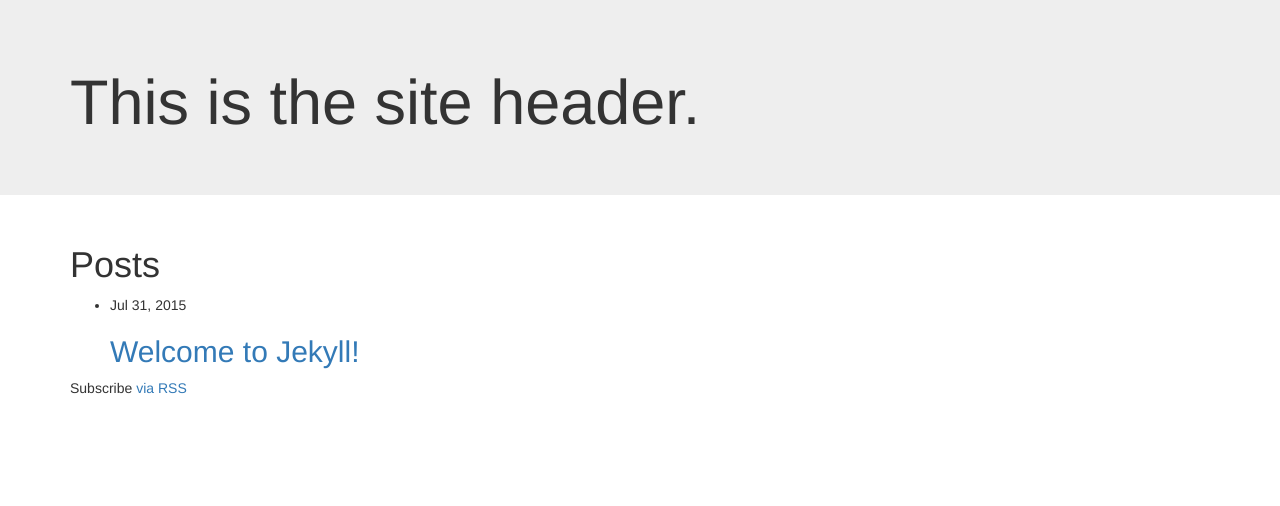
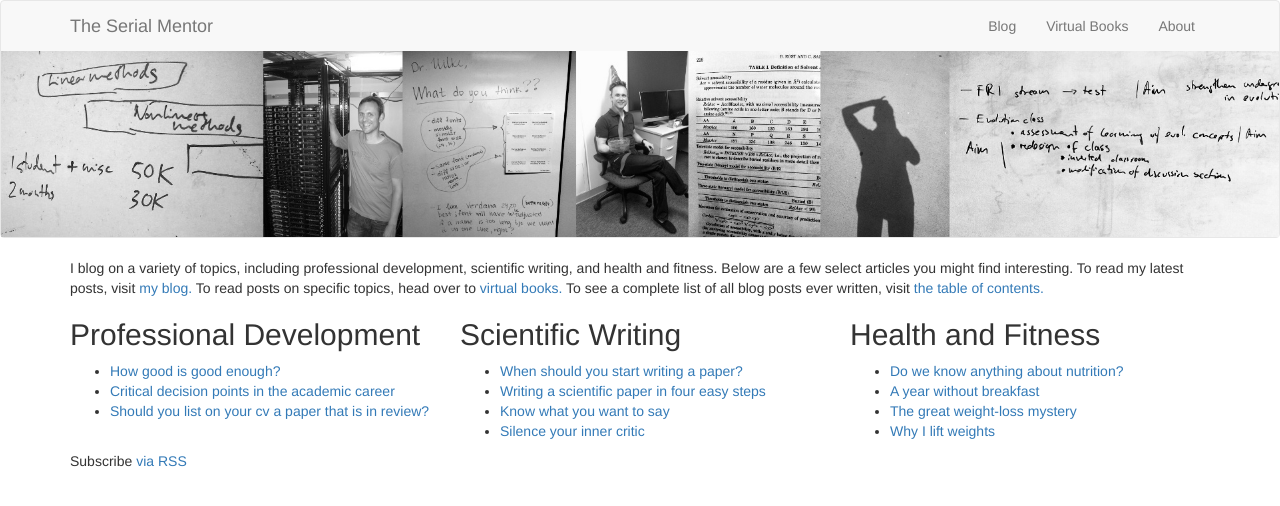
Before and after one commit to clauswilke/clauswilke.github.io.old, a Jekyll site: the page built from index.html, in a window 1280 px wide. Shown: the top 506 px of the page. Built offline with Jekyll 4.4.1, drawn with Linux system fonts in a browser that asks for light colours; nearby versions of some CDN libraries.

Commit message:
site basically working

```diff
--- a/_config.yml
+++ b/_config.yml
@@ -1,10 +1,11 @@
 # Site settings
-title: Jekyll test site
+title: The Serial Mentor
 description: > # this means to ignore newlines until "baseurl:"
   A site currently under construction.
 baseurl: "" # the subpath of the site, e.g. /blog/
 url: "http://clauswilke.github.io" # the base hostname & protocol
 permalink: /blog/:year/:i_month/:i_day/:title
+excerpt_separator: <!--more-->
 
 # Build settings
 markdown: kramdown
--- a/_includes/header.html
+++ b/_includes/header.html
@@ -1,8 +1,28 @@
 <header>
 
-<div class="jumbotron">
+<nav class="navbar navbar-default">
   <div class="container">
-    <h1>This is the site header.</h1>
-  </div>
-</div>
+    <!-- Brand and toggle get grouped for better mobile display -->
+    <div class="navbar-header">
+      <button type="button" class="navbar-toggle collapsed" data-toggle="collapse" data-target="#navbar-collapse" aria-expanded="false">
+        <span class="sr-only">Toggle navigation</span>
+        <span class="icon-bar"></span>
+        <span class="icon-bar"></span>
+        <span class="icon-bar"></span>
+      </button>
+      <a class="navbar-brand" href="/">The Serial Mentor</a>
+    </div>
+
+    <!-- Collect the nav links, forms, and other content for toggling -->
+    <div class="collapse navbar-collapse" id="navbar-collapse">
+      <ul class="nav navbar-nav navbar-right">
+        <li><a href="/blog/">Blog</a></li>
+        <li><a href="/virtualbooks/">Virtual Books</a></li>
+        <li><a href="/about/">About</a></li>
+      </ul>
+    </div><!-- /.navbar-collapse -->
+ </div><!-- /.container -->
+ <img src="/assets/images/banner_image.jpg" class="img-responsive" alt="Banner image">
+</nav>
+
 </header>
--- a/_layouts/page.html
+++ b/_layouts/page.html
@@ -1,10 +1,5 @@
 ---
 layout: default
 ---
-<div>
-
 <h1>{{ page.title }}</h1>
-
 {{ content }}
-
-</div>
--- a/index.html
+++ b/index.html
@@ -2,20 +2,40 @@
 layout: default
 ---
 
-<div>
+I blog on a variety of topics, including professional development, scientific writing, and health and fitness. Below are a few select articles you might find interesting. To read my latest posts, visit <a href="/blog">my blog.</a> To read posts on specific topics, head over to <a href="/virtualbooks">virtual books.</a> To see a complete list of all blog posts ever written, visit <a href="/toc">the table of contents.</a>
 
-  <h1>Posts</h1>
+<div class="row">
+  <div class="col-md-4">
+  <h2>Professional Development</h2>
 
   <ul>
-    {% for post in site.posts %}
-      <li>
-        <span>{{ post.date | date: "%b %-d, %Y" }}</span>
+    <li> <a href="/blog/2013/9/10/how-good-is-good-enough">How good is good enough?</a>
+    <li> <a href="/blog/2013/9/6/from-undergraduate-to-faculty-member-critical-decision-points-in-the-academic-career">Critical decision points in the academic career</a>
+    <li> <a href="/blog/2013/9/10/should-you-list-a-paper-in-review-or-in-preparation-on-your-cv">Should you list on your cv a paper that is in review?</a>
+  </ul>
+  </div>
 
-        <h2>
-          <a href="{{ post.url | prepend: site.baseurl }}">{{ post.title }}</a>
-        </h2>
-      </li>
-    {% endfor %}
+  <div class="col-md-4">
+  <h2>Scientific Writing</h2>
+
+  <ul>
+    <li> <a href="/blog/2013/8/26/when-should-you-stop-doing-science-and-start-writing-a-paper">When should you start writing a paper?</a>
+    <li> <a href="/blog/2013/8/29/writing-a-scientific-paper-in-four-easy-steps">Writing a scientific paper in four easy steps</a>
+    <li> <a href="/blog/2013/9/18/its-easier-to-write-when-you-know-what-you-want-to-say">Know what you want to say</a>
+    <li> <a href="/blog/2013/9/22/silence-your-inner-critic">Silence your inner critic</a>
   </ul>
+  </div>
 
-</div>
+  <div class="col-md-4">
+  <h2>Health and Fitness</h2>
+
+  <ul>
+    <li> <a href="/blog/2013/9/13/do-we-know-anything-about-nutrition">Do we know anything about nutrition?</a>
+    <li> <a href="/blog/2013/9/4/a-year-without-breakfast">A year without breakfast</a>
+    <li> <a href="/blog/2013/8/25/the-great-weight-loss-mystery">The great weight-loss mystery</a>
+    <li> <a href="/blog/2013/10/1/why-i-lift-weights-and-so-should-you">Why I lift weights</a>
+  </ul>
+  </div>
+
+</div> <!-- row -->
+</div> <!-- container -->
```
Also changed, not shown: _layouts/post.html (+5 -6 lines), _posts/2015-03-24-plos-one-publishes-analysis-of-grant-writing-costs-and-benefits.md (added, +19 -0 lines), _posts/2015-04-29-beyond-bar-and-line-graphs.md (added, +19 -0 lines), _posts/2015-06-04-cowplot-R-package.md (added, +32 -0 lines), _posts/2015-07-01-safety-projects.md (added, +35 -0 lines), _posts/2015-07-31-welcome-to-jekyll.markdown (deleted, +0 -25 lines), about.md (+3 -6 lines), blog.html (added, +23 -0 lines), virtualbooks.md (added, +75 -0 lines), assets/images/banner_image.jpg (added), 1 other file.
